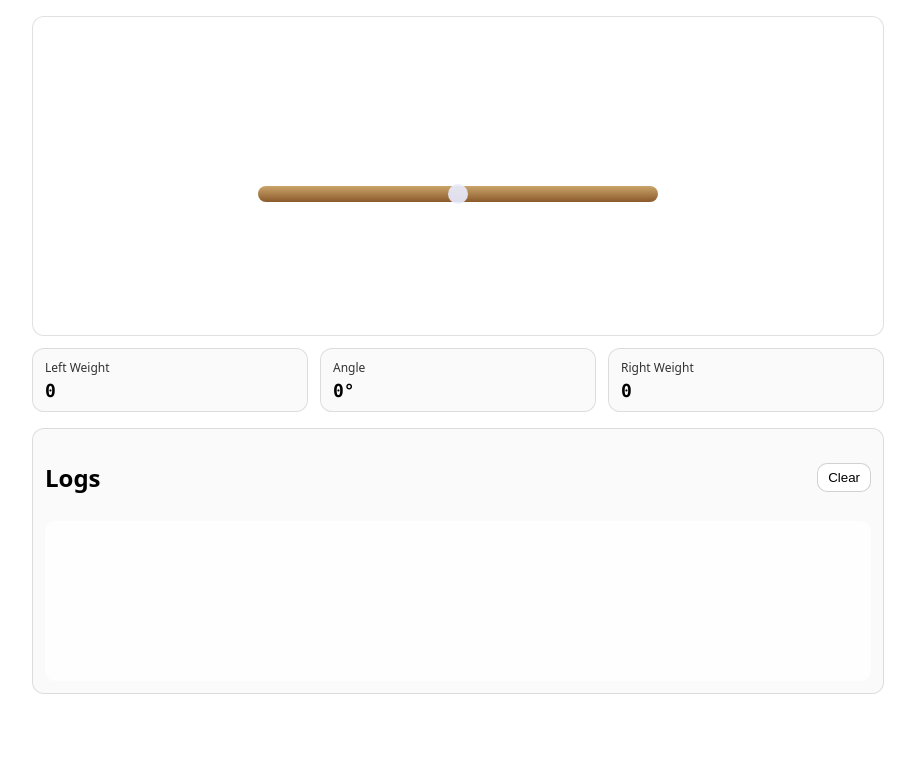
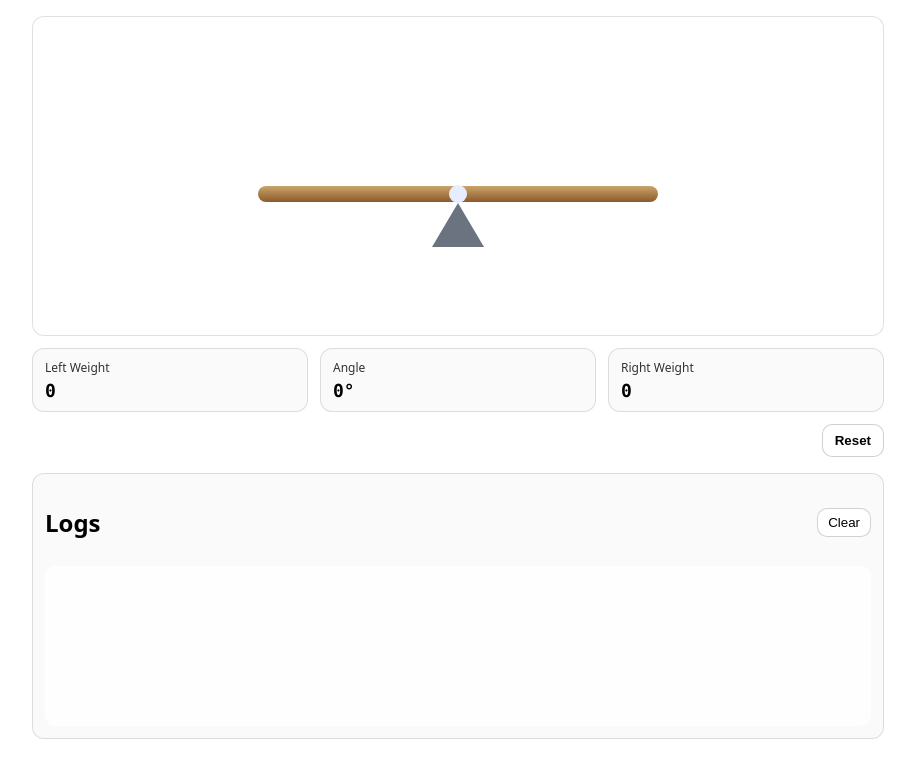
Before and after one commit to alperenylmz/seesaw-simulation, a plain HTML site: page index.html in a window 1280 px wide. Shown: the part 138-901 px from the top of the page, without its empty margins (182-1097 px from the left). Before the commit the page ends 856 px from the top, so only its background shows below. Drawn offline with Linux system fonts and the light colour scheme.

Commit message:
Reset Button & Better Plank Design

```diff
--- a/app.js
+++ b/app.js
@@ -22,6 +22,9 @@
     const statLeftEl = document.getElementById("statLeft");
     const statAngleEl = document.getElementById("statAngle");
     const statRightEl = document.getElementById("statRight");
+
+    //reset butonumuz içibn
+    const resetButton=document.getElementById("resetButton");
 
     function appendLogLine(text) {
         if (!logListElement) return;
@@ -166,6 +169,19 @@
         }
     }
 
+    //reset butonu aksiyonu
+    function resetPlank(){
+        state.items=[];
+        localStorage.removeItem(STORAGE_KEY);
+
+        //log temizleme
+        if(logListElement){
+            logListElement.innerHTML="";
+        }
+
+        updateSeesaw();
+    }
+
     //state değişikliklerini render ediyoruz
     function updateSeesaw(){
         const {leftTorque, rightTorque}=calculateTorque(state.items);
@@ -189,11 +205,13 @@
         const distance=Math.round(Math.abs(item.x-PIVOT));
         const side=item.x<PIVOT ? "left" : "right";
 
+        //log formatı dökümanda verilen örnekten alındı
         appendLogLine(`📦 ${item.weight}kg dropped on ${side} side at ${distance}px from center`);
 
         updateSeesaw();
     }
 
+    resetButton.addEventListener("click", resetPlank);
     plankElement.addEventListener("click", onPlankClick);
     loadSeesawState();
 })();
--- a/index.html
+++ b/index.html
@@ -32,6 +32,14 @@
                     <div id="statRight" class="statValue">0</div>
                 </div>
             </div>
+
+            <!-- reset butonu -->
+             <div class="reset">
+                <button id="resetButton" class="resetButton" type="button">
+                    Reset
+                </button>
+             </div>
+
             <!-- log divi -->
             <section class="logPanel" aria-label="Log Kayıtları">
                 <div class="logPanelHeader">
--- a/styles.css
+++ b/styles.css
@@ -57,23 +57,32 @@ body {
   transition: transform 950ms ease;
 }
 
-.pivot {
+.pivot { /* pivot noktası için */
   position: absolute;
   left: 50%;
   top: 118px;
-  width: 20px;
-  height: 20px;
+  width: 18px;
+  height: 18px;
   transform: translate(-50%, -50%);
   background: #e8ecff;
   border-radius: 50%;
-  opacity: 0.9;
+  opacity: 1;
+}
+.pivot::after{ /* pivot hizasında üçgen için */
+    content: "";
+    position: absolute;
+    left: 50%;
+    top: 100%;
+    transform: translateX(-50%);
+    width: 0;
+    height: 0;
+
+    border-left: 26px solid transparent;
+    border-right: 26px solid transparent;
+    border-bottom: 44px solid #6b7280;
 }
 
-.hint {
-  opacity: 0.8;
-  margin-top: 12px;
-}
-
+/* log kısmımız */
 .logPanel {
   margin-top: 16px;
   border: 1px solid rgba(0, 0, 0, 0.12);
@@ -144,7 +153,7 @@ body {
 .seesawItem{
   position: absolute;
   top: 0;
-  transform: translate(-50%, -120%);
+  transform: translate(-50%, -100%);
   width: 32px;
   height: 32px;
   border-radius: 999px;
@@ -182,3 +191,17 @@ body {
     font-family: ui-monospace, SFMono-Regular, Menlo, Monaco, Consolas, "Liberation Mono",
     "Courier New", monospace;
 }
+.reset{
+    margin: 12px 0;
+    display: flex;
+    justify-content: flex-end;
+}
+.resetButton{
+    border: 1px solid rgba(0, 0, 0, 0.18);
+    background: white;
+    color: black;
+    border-radius: 10px;
+    padding: 8px 12px;
+    cursor: pointer;
+    font-weight: 700;
+}
```
